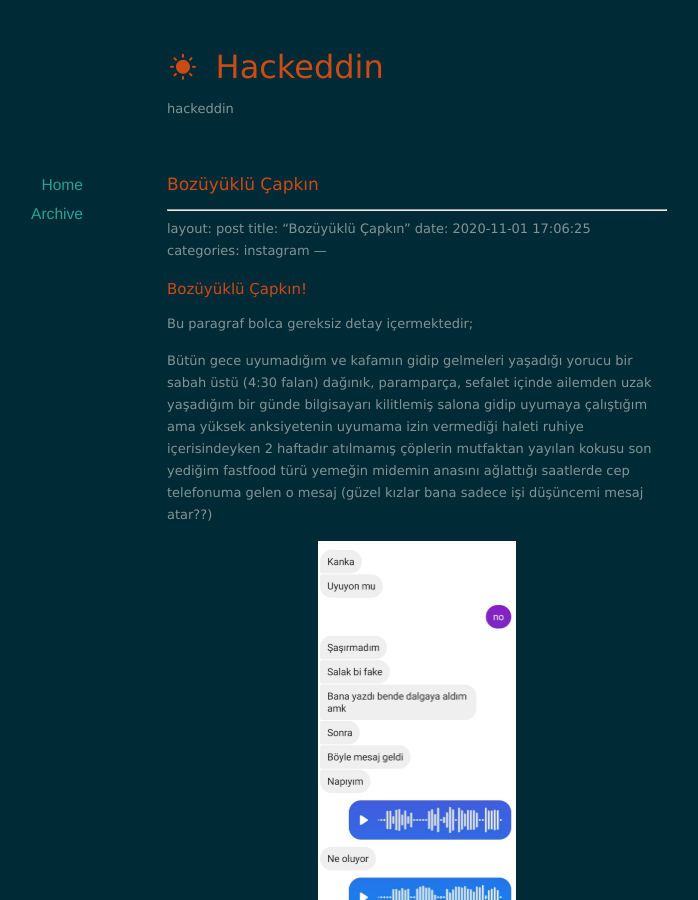
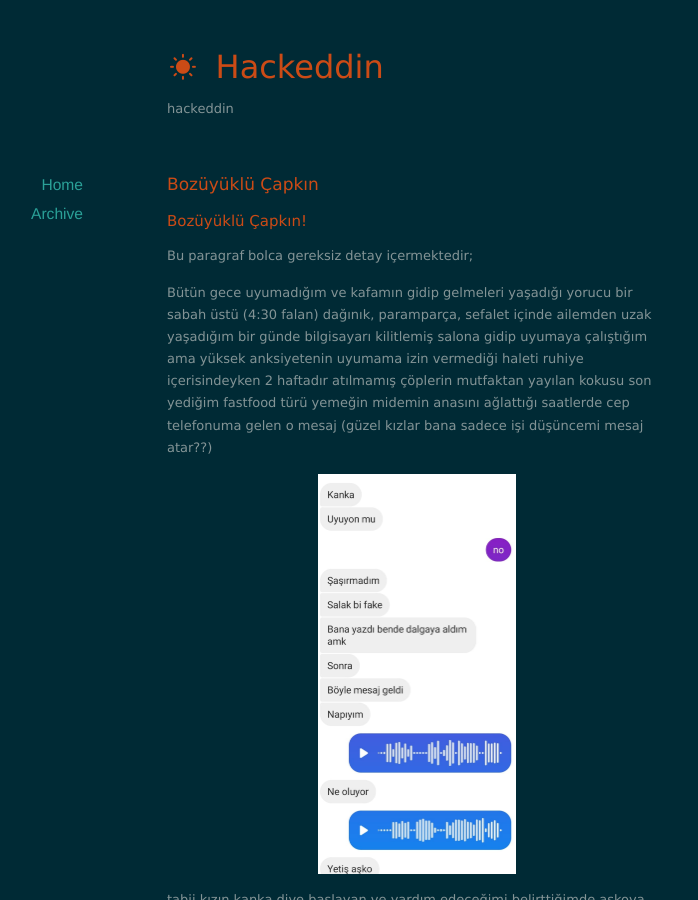
Before and after one commit to hackeddin/blog, a Jekyll site: the page built from _posts/2020-11-01-bozuyuklu-capkin.md, in a window 1280 px wide and 900 px high. Shown: the whole window, without its empty margins (223-921 px from the left). Built offline with Jekyll 4.4.1, drawn with Linux system fonts in a browser that asks for light colours; nearby versions of some CDN libraries.

Commit message:
Update 2020-11-01-bozuyuklu-capkin.md

```diff
--- a/_posts/2020-11-01-bozuyuklu-capkin.md
+++ b/_posts/2020-11-01-bozuyuklu-capkin.md
@@ -5,12 +5,7 @@ date:   2020-11-01 17:06:25
 
 ---
 
----
-layout: post
-title:  "Bozüyüklü Çapkın"
-date:   2020-11-01 17:06:25
-categories: instagram
----
+
 
 ## Bozüyüklü Çapkın!
 
```
